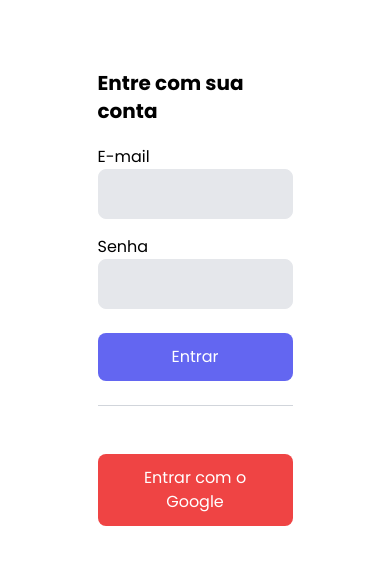
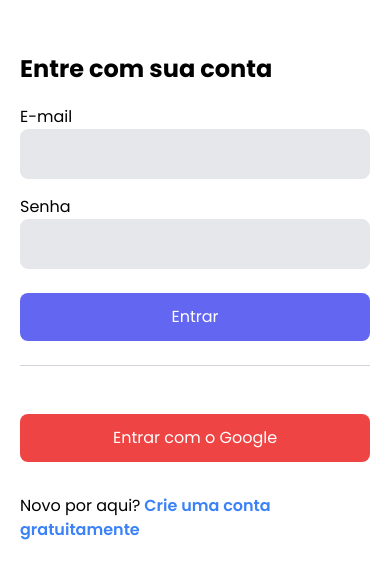
Before and after one commit to marcelolinck/admin-template, a Next.js app: page /autenticacao in a window 390 px wide. Shown: the part 125-704 px from the top of the page. Built offline with nearby package versions, Linux system fonts and the light colour scheme.

Commit message:
finalizado telas de autenticacao

```diff
--- a/package.json
+++ b/package.json
@@ -11,6 +11,7 @@
   "dependencies": {
     "eslint": "8.48.0",
     "eslint-config-next": "13.4.19",
+    "firebase": "^10.3.1",
     "next": "13.4.19",
     "react": "18.2.0",
     "react-dom": "18.2.0"
--- a/src/components/Icons/Index.tsx
+++ b/src/components/Icons/Index.tsx
@@ -27,15 +27,20 @@ export const IconeSair = (
     </svg>
 
 )
-export const IconeSol = (tamanho) => (
+export const IconeSol = (tamanho:number = 6) => (
     <svg xmlns="http://www.w3.org/2000/svg" fill="none" viewBox="0 0 24 24" strokeWidth={1.5} stroke="currentColor" className={`w-${tamanho} h-${tamanho}`}>
         <path strokeLinecap="round" strokeLinejoin="round" d="M12 3v2.25m6.364.386l-1.591 1.591M21 12h-2.25m-.386 6.364l-1.591-1.591M12 18.75V21m-4.773-4.227l-1.591 1.591M5.25 12H3m4.227-4.773L5.636 5.636M15.75 12a3.75 3.75 0 11-7.5 0 3.75 3.75 0 017.5 0z" />
     </svg>
-
 )
-export const IconeLua = (tamanho) => (
+export const IconeLua = (tamanho:number = 6 ) => (
     <svg xmlns="http://www.w3.org/2000/svg" fill="none" viewBox="0 0 24 24" strokeWidth={1.5} stroke="currentColor" className={`w-${tamanho} h-${tamanho}`}>
         <path strokeLinecap="round" strokeLinejoin="round" d="M21.752 15.002A9.718 9.718 0 0118 15.75c-5.385 0-9.75-4.365-9.75-9.75 0-1.33.266-2.597.748-3.752A9.753 9.753 0 003 11.25C3 16.635 7.365 21 12.75 21a9.753 9.753 0 009.002-5.998z" />
     </svg>
+)
+
+export const IconeAtencao = (tamanho:number = 6) => (
+    <svg xmlns="http://www.w3.org/2000/svg" fill="none" viewBox="0 0 24 24" strokeWidth={1.5} stroke="currentColor" className={`w-${tamanho} h-${tamanho}`}>
+  <path strokeLinecap="round" strokeLinejoin="round" d="M12 9v3.75m-9.303 3.376c-.866 1.5.217 3.374 1.948 3.374h14.71c1.73 0 2.813-1.874 1.948-3.374L13.949 3.378c-.866-1.5-3.032-1.5-3.898 0L2.697 16.126zM12 15.75h.007v.008H12v-.008z" />
+</svg>
 
 )
--- a/src/pages/autenticacao.tsx
+++ b/src/pages/autenticacao.tsx
@@ -1,5 +1,6 @@
 import { useState } from "react"
-import AuthInput from "../components/auth/AuthInput"
+import AuthInput from "../components/auth/Authinput"
+import { IconeAtencao } from "../components/Icons/Index"
 
 export default function Autenticacao() {
 
@@ -7,25 +8,45 @@ export default function Autenticacao() {
     const [modo, setModo] = useState<'login' | 'cadastro'>('login')
     const [email, setEmail] = useState('')
     const [senha, setSenha] = useState('')
+    const [erro, setErro] = useState(null)
+
+
+    function exibirErro(msg, tempoEmSegundos = 5){
+        setErro(msg)
+        setTimeout(() => setErro(null), tempoEmSegundos * 1000);
+    }
 
     function submeter() {
         if (modo === 'login') {
             console.log('login')
+            exibirErro('Ocorreu um erro no login!')
+
         } else {
             console.log('cadastrar')
+            exibirErro('Ocorreu um erro no cadastro!')
         }
     }
 
     return (
         <div className="flex h-screen items-center justify-center">
-            <div className="hidden md:block md:w-1/2">
-                <img src="https://source.unsplash.com/random" alt="Imagem da tela de Autenticação" className="h-screen w-full object-cover" />
+            <div className="hidden md:block md:w-2/3 lg:w-3/4">
+                <img src="https://source.unsplash.com/featured/?truck" alt="Imagem da tela de Autenticação" className="h-screen w-full object-cover" />
             </div>
 
-            <div className="m-10 w-1/2">
-                <h1 className="text-xl font-bold mb-5">
+            <div className="m-10 w-full md:w-1/3 lg:w-1/4">
+                <h1 className="text-2xl font-bold mb-5">
                     {modo === 'login' ? 'Entre com sua conta' : 'Cadastre-se na Plataforma'}
                 </h1>
+                {erro ? (
+                    <div className={`flex item-center bg-red-400 text-white py-3 px-5 my-2
+                border border-red-700 rounded-lg
+                `}>{IconeAtencao()}
+                        <span className="ml-3">{erro}</span>
+
+                    </div>
+                ) : false}
+
+
                 <AuthInput
                     label="E-mail"
                     tipo="email"
@@ -52,6 +73,20 @@ export default function Autenticacao() {
                     Entrar com o Google
                 </button>
 
+                {modo === 'login' ? (
+                    <p className="mt-8">
+                        Novo por aqui?
+                        <a onClick={() => setModo('cadastro')} className={`
+                            text-blue-500 hover:text-blue-700 font-semibold cursor-pointer`}> Crie uma conta gratuitamente</a>
+                    </p>
+                ) : (
+                    <p className="mt-8">
+                        Já tem uma conta conosco?
+                        <a onClick={() => setModo('login')} className={`
+                        text-blue-500 hover:text-blue-700 font-semibold cursor-pointer`}> Entre com seus e-mail e senha</a>
+                    </p>
+                )}
+
             </div>
         </div>
     )
```
Also changed, not shown: 1 other file (tests, documents, lock files or other folders).
